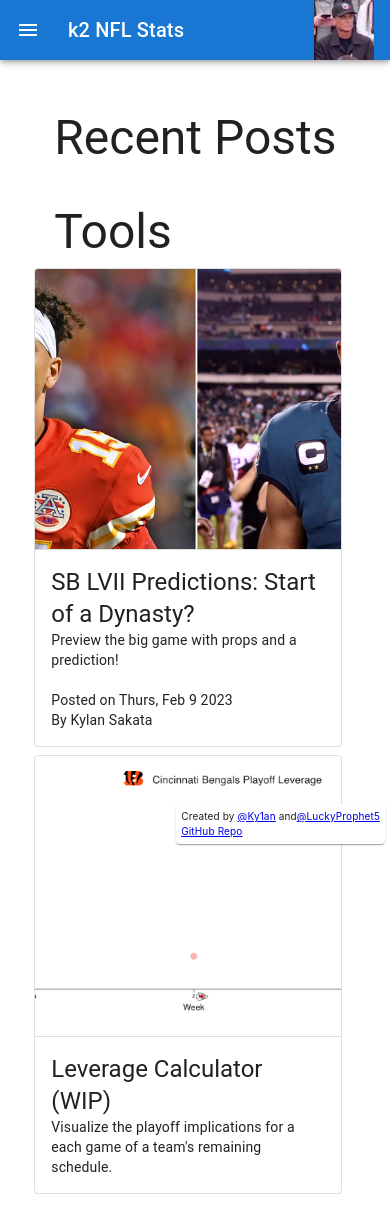
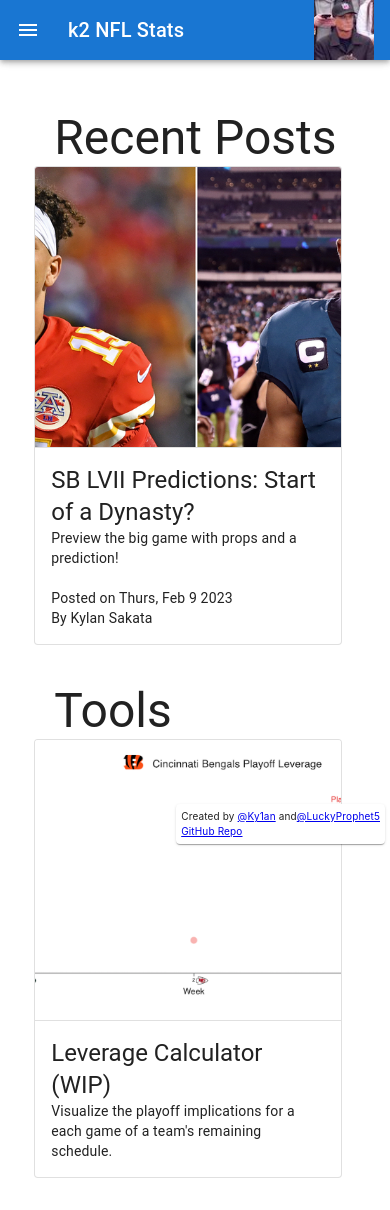
Before and after one commit to xkylan/nfl_webapp, a React (Create React App) app in the folder frontend/: page / in a window 390 px wide. Shown: the top 1210 px of the page. Built offline with nearby package versions, Linux system fonts and the light colour scheme.

Commit message:
rearranged home page grid for mobile and multiple blog support

```diff
--- a/frontend/src/HomePage.js
+++ b/frontend/src/HomePage.js
@@ -36,6 +36,9 @@
     paddingLeft: '3%',
     width: '100%',
   },
+  [`&.${classes.column}`]: {
+    width: '100%',
+  },
 });
 
 export default function HomePage(props) {
@@ -61,18 +64,14 @@
     (<Root>
       <Grid container columnSpacing={3} rowSpacing={1} className={classes.mainView}>
         <Grid item md={7} lg={8} xs={12}>
+          <Grid container>
+            <Grid item lg={12}>
               <Typography variant="h3" className={classes.headline}>
                 Recent Posts
               </Typography>
             </Grid>
 
-        <Grid item md={5} lg={4} xs={12}>
-          <Typography variant="h3" className={classes.headline}>
-            Tools
-          </Typography>
-        </Grid>
-
-        <Grid item md={7} lg={8} xs={12}>
+            <Grid item xs={12} md={12} lg={11} className={classes.column}>
               <Card variant="outlined" className={classes.card} onClick={changeRoute} id="blogs_card">
                 <CardActionArea>
                   <CardMedia
@@ -98,9 +97,18 @@
                 </CardActionArea>
               </Card>
             </Grid>
+          </Grid>
+        </Grid>
 
         <Grid item md={5} lg={4} xs={12}>
+          <Grid container>
+            <Grid item lg={12}>
+              <Typography variant="h3" className={classes.headline}>
+                Tools
+              </Typography>
+            </Grid>
 
+            <Grid item>
               <Card variant="outlined" className={classes.card} onClick={changeRoute} id="leverage_card">
                 <CardActionArea>
                   <CardMedia
@@ -123,7 +131,8 @@
                   </CardContent>
                 </CardActionArea>
               </Card>
-
+            </Grid>
+          </Grid>
         </Grid>
       </Grid>
       {/*
```
Lines whose indentation alone changed are shown as unchanged.
